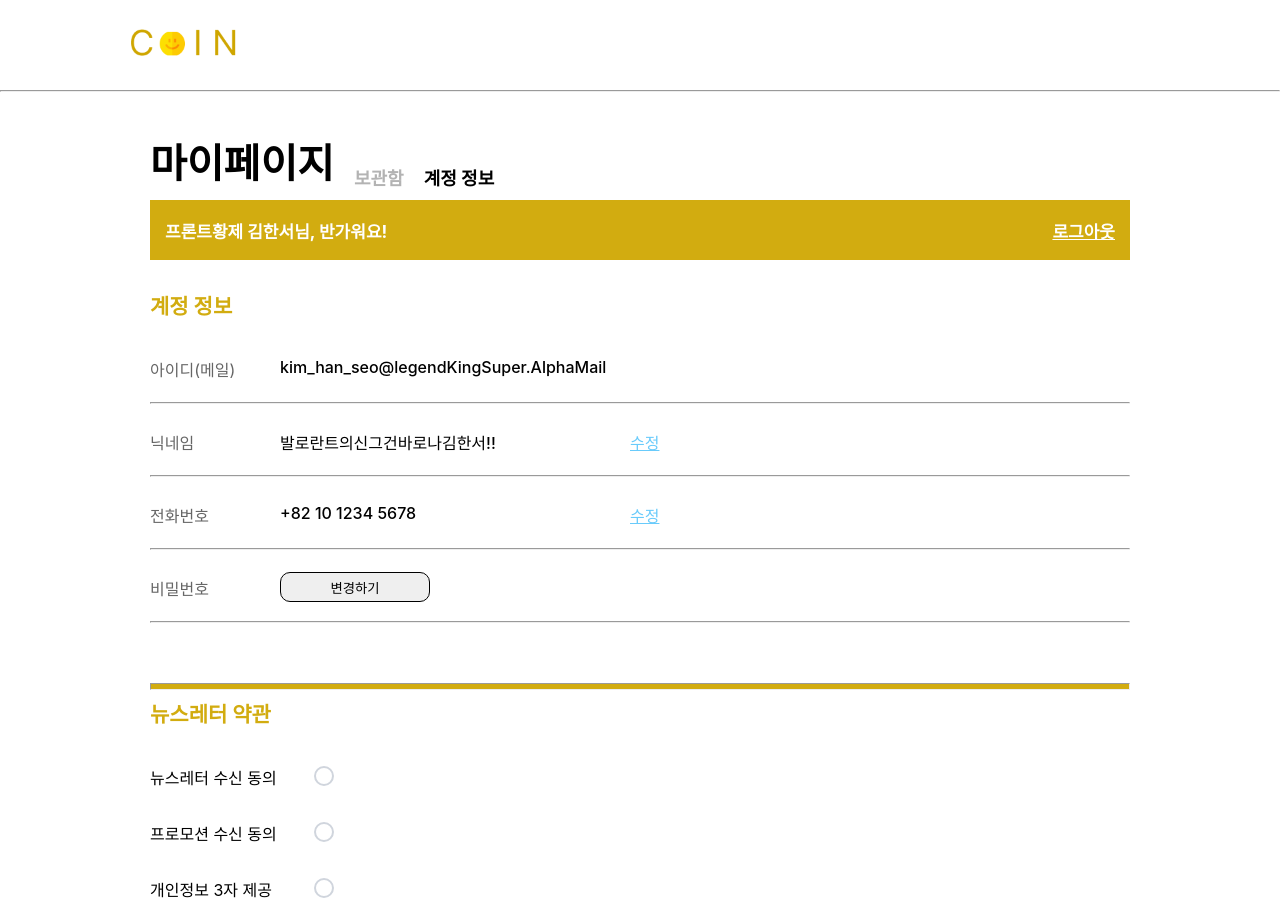
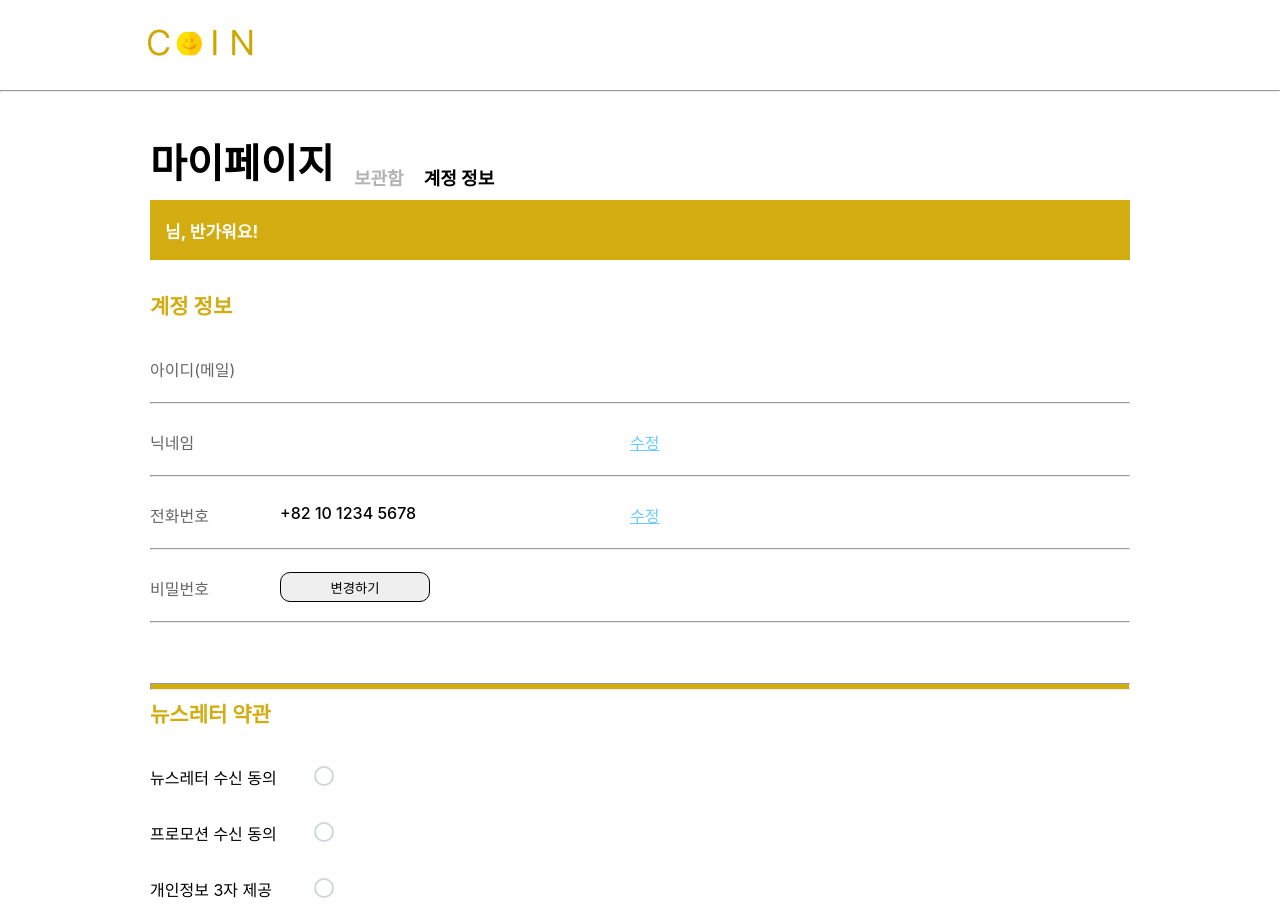
Before and after one commit to Hanseo0609/FrontNews, a React (Create React App) app: page /MypageInfoPage in a window 1280 px wide. Shown: the top 917 px of the page. Built offline with nearby package versions, Linux system fonts and the light colour scheme; a small style sheet from the web is missing.

Commit message:
닉네임이나 계정 불러오는거 했구요 네브바도 로그인해야 로그인정보 뜨게 했습니다

```diff
--- a/src/components/Navbar.js
+++ b/src/components/Navbar.js
@@ -1,34 +1,32 @@
 import * as styleD from '../styles/Navbar';
 import { Link } from "react-router-dom";
-import React, { useState } from "react";
+import React, { useState, useEffect } from "react";
 
 export default function Navbar(props) {
+
+  //닉네임 가져오기
+  const nickname = localStorage.getItem("nickname");
+  //아이디 가져오기
+  const userEmail = localStorage.getItem("userEmail");
+  //리프레쉬 토큰 가져오기
+  const refreshToken = localStorage.getItem("refreshToken");
+
   console.log(props.status);
   const [status, setStatus] = useState(props.status ? props.status : "200");
+
+  useEffect(() => {
+    if (refreshToken) {
+      setStatus("200");
+    } else {
+      setStatus("400");
+    }
+  }, [refreshToken]);
 
   function IsLogin({ status, setStatus }) {
     return (
       <div>
-        {status === "200" ? (<YesLogin setStatus={setStatus} />) : (<NoLogin />)}
+         {status === "200" ? <YesLogin setStatus={setStatus} /> : <NoLogin />}
       </div>
-    )
-  }
-
-  function YesLogin({ setStatus }) {
-    const handleLogout = () => {
-      setStatus("400");
-    };
-
-
-    return (
-      <styleD.Profile>
-        <Link style={{width: '45px', marginRight: '1450px'}} to="/MypageStoragePage"><styleD.ProfileImg src='./source/Shape.png' /></Link>
-        <div style={{ marginLeft: '15px' }}>
-          <p>COIN님</p>
-          <p>asd@coin.com</p>
-        </div>
-        <styleD.LogoutImg src='./source/Logout.png' onClick={handleLogout} />
-      </styleD.Profile>
     )
   }
 
@@ -41,6 +39,23 @@ export default function Navbar(props) {
     )
   }
 
+  function YesLogin({ setStatus }) {
+    const handleLogout = () => {
+      localStorage.clear();
+      setStatus("400");
+    };
+    return (
+      <styleD.Profile>
+        <Link style={{ width: '45px', marginRight: '1450px' }} to="/MypageStoragePage"><styleD.ProfileImg src='./source/Shape.png' /></Link>
+        <div style={{ marginLeft: '15px' }}>
+          <p>{nickname}님</p>
+          <p>{userEmail}</p>
+        </div>
+        <styleD.LogoutImg src='./source/Logout.png' onClick={handleLogout} />
+      </styleD.Profile>
+    )
+  }
+
   return (
     <styleD.Navbar>
       <Link to="/">
--- a/src/pages/LoginPage.js
+++ b/src/pages/LoginPage.js
@@ -26,8 +26,13 @@ export default function Login() {
 
 	//토큰 로컬 스토리지 저장
 	var setToken = function(accessToken, refreshToken){
-		localStorage.setItem("accessToken", accessToken)
-		localStorage.setItem("refreshToken", refreshToken)
+		localStorage.setItem("accessToken", accessToken);
+		localStorage.setItem("refreshToken", refreshToken);
+	}
+
+	//아이디 로컬 스토리지 저장
+	var storageEmail = function(userEmail){
+		localStorage.setItem("userEmail", userEmail);
 	}
 
 	function onChangeEmail(evevt) {
@@ -47,19 +52,19 @@ export default function Login() {
 			if (response.data["status"] === 201) {
 				console.log(response.data);
 				alert('로그인 성공!!');
-				localStorage.setItem("nickname", response.data["data"]["nickname"])
+				localStorage.setItem("nickname", response.data["data"]["nickname"]);
 				setToken(response.data["data"]["access_token"], response.data["data"]["refresh_token"]);
+				storageEmail(userEmail);
 				// setAccessToken(response.data["data"]["access_token"], 1);
 				// setRefreshToken(response.data["data"]["refresh_token"], 100);
 				document.location.href = '/';
 
-			} else if (response.data["status"] === 400) {
+			} else{
 				console.log(response.data)
-				alert('로그인 실패!!')
 			}
-
 		} catch (error) {
 			console.error(error);  // 에러 메시지 출력
+			alert('계정 또는 비밀번호를 다시 확인하세요!!')
 		}
 	}
 
--- a/src/pages/MypageInfoPage.js
+++ b/src/pages/MypageInfoPage.js
@@ -4,6 +4,13 @@ import Line from '../components/Line';
 import { Link } from "react-router-dom";
 
 export default function MypageSInfo() {
+
+  //닉네임 가져오기
+  const nickname = localStorage.getItem("nickname");
+
+  //아이디 가져오기
+  const userEmail = localStorage.getItem("userEmail");
+
   return (
     <div>
       <Navbar />
@@ -22,8 +29,7 @@ export default function MypageSInfo() {
         </styleD.MypageHeader>
 
         <styleD.MypageStatus>
-          <p>프론트황제 김한서님, 반가워요!</p>
-          <p style={{ textDecoration: 'underline' }}>로그아웃</p>
+          <p>{nickname}님, 반가워요!</p>
         </styleD.MypageStatus>
 
         <div style={{marginTop: '30px'}}>
@@ -31,13 +37,13 @@ export default function MypageSInfo() {
 
             <styleD.UserInfoContainer>
                 <p style={{color: '#666666', width: '100px'}}>아이디(메일)</p>
-                <styleD.UserInfo>kim_han_seo@legendKingSuper.AlphaMail</styleD.UserInfo>
+                <styleD.UserInfo>{userEmail}</styleD.UserInfo>
             </styleD.UserInfoContainer>
             <hr style={{ color: '#666666', marginTop: '5px' }} />
 
             <styleD.UserInfoContainer>
                 <p style={{color: '#666666', width: '100px'}}>닉네임</p>
-                <styleD.UserInfo>발로란트의신그건바로나김한서!!</styleD.UserInfo>
+                <styleD.UserInfo>{nickname}</styleD.UserInfo>
                 <styleD.UserInfoUpdate>수정</styleD.UserInfoUpdate>
             </styleD.UserInfoContainer>
             <hr style={{ color: '#666666', marginTop: '5px' }} />
--- a/src/pages/MypageStoragePage.js
+++ b/src/pages/MypageStoragePage.js
@@ -4,6 +4,10 @@ import Line from '../components/Line';
 import { Link } from "react-router-dom";
 
 export default function MypageStorage() {
+
+  //닉네임 가져오기
+  const nickname = localStorage.getItem("nickname");
+
   return (
     <div>
       <Navbar />
@@ -15,25 +19,23 @@ export default function MypageStorage() {
             style={{ fontSize: '40px', margin: '0px', marginRight: '20px', color: 'black' }}>
             마이페이지
           </styleD.MypageHeaderBtn>
-          <styleD.MypageHeaderBtn style={{color: 'black'}}>보관함</styleD.MypageHeaderBtn>
+          <styleD.MypageHeaderBtn style={{ color: 'black' }}>보관함</styleD.MypageHeaderBtn>
           <styleD.MypageHeaderBtn>
-            <Link to='/MypageInfoPage'style={{textDecoration: 'none', color: '#b3b3b3'}}>계정 정보</Link>
+            <Link to='/MypageInfoPage' style={{ textDecoration: 'none', color: '#b3b3b3' }}>계정 정보</Link>
           </styleD.MypageHeaderBtn>
         </styleD.MypageHeader>
 
         <styleD.MypageStatus>
-          <p>프론트황제 김한서님, 반가워요!</p>
-          <p style={{ textDecoration: 'underline' }}>로그아웃</p>
+          <p>{nickname}님, 반가워요!</p>
         </styleD.MypageStatus>
 
         <styleD.RecommendContainer>
           <styleD.RecommendFirstBox>
-            <p style={{ color: '#666666', fontSize: '20px', marginTop: '10px'}}>
+            <p style={{ color: '#666666', fontSize: '20px', marginTop: '10px' }}>
               AI가 추천해주는 오늘의 기사를 만나보세요.</p>
-            <div style={{ display: 'flex', justifyContent: 'space-between', paddingTop: '25px'}}>
-              <p style={{ fontWeight: 'bold', fontSize: '24px', marginBottom: '0px'}}>
+            <div style={{ display: 'flex', justifyContent: 'space-between', paddingTop: '25px' }}>
+              <p style={{ fontWeight: 'bold', fontSize: '24px', marginBottom: '0px' }}>
                 오늘 나에게 맞춰 추천된 기사  150건</p>
-              <styleD.PreferenceBtn>선호도 설정하러 가기</styleD.PreferenceBtn>
             </div>
           </styleD.RecommendFirstBox>
           <styleD.RecommendSecondBox>
@@ -45,16 +47,16 @@ export default function MypageStorage() {
           <styleD.MypageActStorage>
             <hr style={{ marginTop: '50px', height: '5px', backgroundColor: '#D2AC10' }} />
             <styleD.ActStorageText>나의 활동 보관함</styleD.ActStorageText>
-            <Line style={{color: '#666666'}}></Line>
+            <Line style={{ color: '#666666' }}></Line>
 
             <styleD.MypageActStorageDetail>
               <styleD.MypageActStorageDetails>
-                <p style={{width: '120px'}}>최근 본 기사</p>
+                <p style={{ width: '120px' }}>최근 본 기사</p>
                 <styleD.MypageActDetailsBtn style={{ backgroundColor: '#BBBBBB', borderRadius: '30px', width: '100px', height: '30px', color: 'white', border: 'none', marginLeft: '230px', fontSize: '20px' }}>0</styleD.MypageActDetailsBtn>
               </styleD.MypageActStorageDetails>
 
-              <styleD.MypageActStorageDetails style={{marginLeft: '45px'}}>
-                <p style={{width: '120px'}}>구독한 언론사</p>
+              <styleD.MypageActStorageDetails style={{ marginLeft: '45px' }}>
+                <p style={{ width: '120px' }}>구독한 언론사</p>
                 <styleD.MypageActDetailsBtn>0</styleD.MypageActDetailsBtn>
               </styleD.MypageActStorageDetails>
             </styleD.MypageActStorageDetail>
@@ -63,12 +65,12 @@ export default function MypageStorage() {
 
             <styleD.MypageActStorageDetail>
               <styleD.MypageActStorageDetails>
-                <p style={{width: '120px'}}>댓글단 기사</p>
+                <p style={{ width: '120px' }}>댓글단 기사</p>
                 <styleD.MypageActDetailsBtn>0</styleD.MypageActDetailsBtn>
               </styleD.MypageActStorageDetails>
 
-              <styleD.MypageActStorageDetails style={{marginLeft: '45px'}}>
-                <p style={{width: '120px'}}>스크랩한 기사</p>
+              <styleD.MypageActStorageDetails style={{ marginLeft: '45px' }}>
+                <p style={{ width: '120px' }}>스크랩한 기사</p>
                 <styleD.MypageActDetailsBtn>0</styleD.MypageActDetailsBtn>
               </styleD.MypageActStorageDetails>
             </styleD.MypageActStorageDetail>
@@ -82,18 +84,18 @@ export default function MypageStorage() {
           </styleD.MypageActComment>
         </styleD.MypageActivityContainer>
 
-        <hr style={{height: '5px', backgroundColor: '#D2AC10' }} />
+        <hr style={{ height: '5px', backgroundColor: '#D2AC10' }} />
 
         <div>
           <styleD.ActStorageText>키워드 관리</styleD.ActStorageText>
 
           <styleD.MypageKeywordContainer>
-            정치 <styleD.MypageKeywordCheckbox type="checkbox"/>
-            경제 <styleD.MypageKeywordCheckbox type="checkbox"/>
-            사회 <styleD.MypageKeywordCheckbox type="checkbox"/>
-            과학 <styleD.MypageKeywordCheckbox type="checkbox"/>
-            연예 <styleD.MypageKeywordCheckbox type="checkbox"/>
-            스포츠 <styleD.MypageKeywordCheckbox type="checkbox"/>
+            정치 <styleD.MypageKeywordCheckbox type="checkbox" />
+            경제 <styleD.MypageKeywordCheckbox type="checkbox" />
+            사회 <styleD.MypageKeywordCheckbox type="checkbox" />
+            과학 <styleD.MypageKeywordCheckbox type="checkbox" />
+            연예 <styleD.MypageKeywordCheckbox type="checkbox" />
+            스포츠 <styleD.MypageKeywordCheckbox type="checkbox" />
           </styleD.MypageKeywordContainer>
 
         </div>
```
